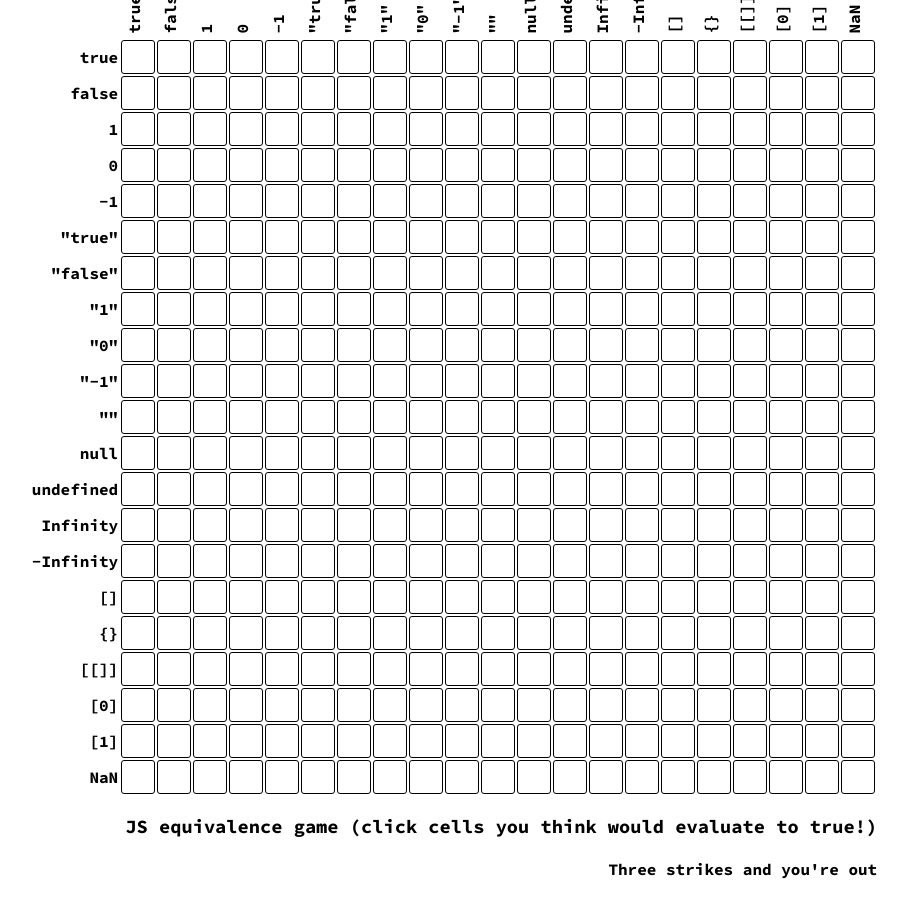
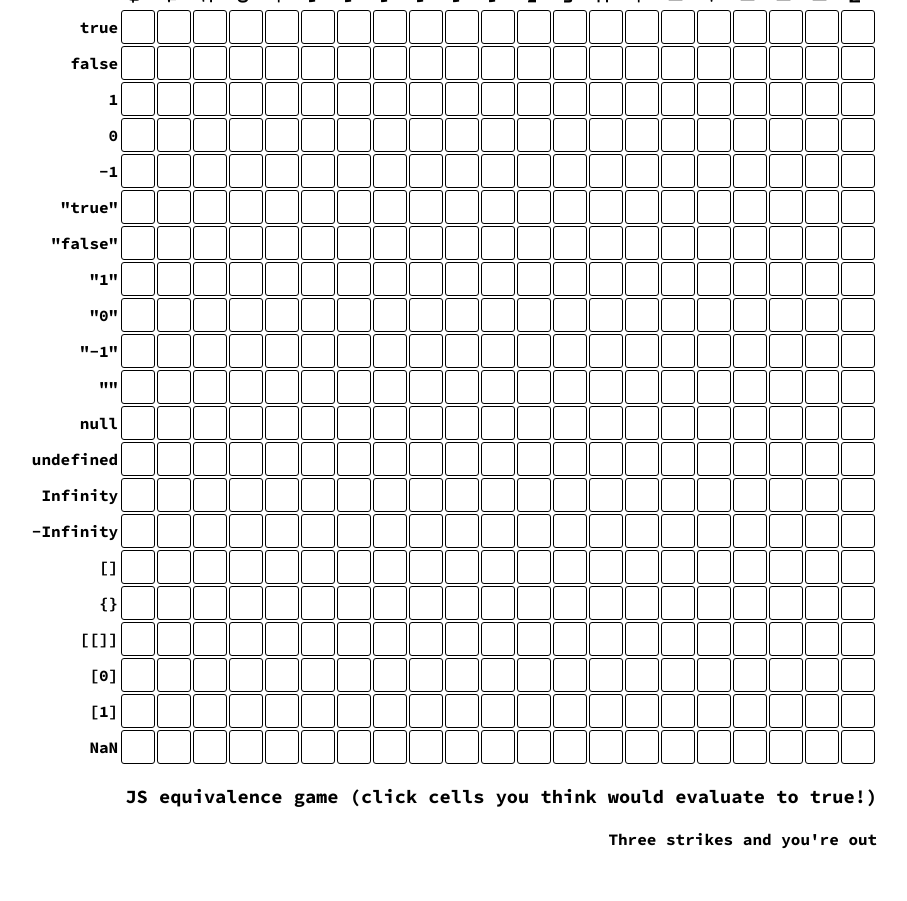
Before and after one commit to melonmanchan/JS-Equality-Game, a plain HTML site: page index.html in a window 1280 px wide. Shown: the whole page, without its empty margins (195-1102 px from the left). After the commit the page ends 871 px from the top, so only its background shows below. Drawn offline with nearby package versions, Linux system fonts and the light colour scheme.

Commit message:
Padding -> margin

```diff
--- a/css/index.css
+++ b/css/index.css
@@ -2,6 +2,7 @@
 
 
 table {
+    margin-top: 20px;
     padding-top: inherit;
     table-layout: fixed;
 }
@@ -57,7 +58,6 @@ h3, h4 {
 }
 
 .flexbox-align {
-    padding-top: 40px;
     position: absolute;
     width: 100%;
     height: 100%;
```
